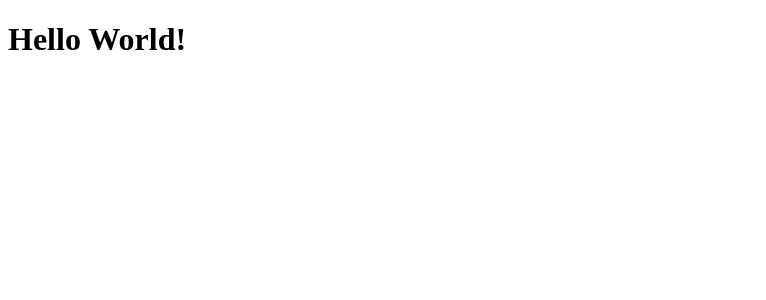
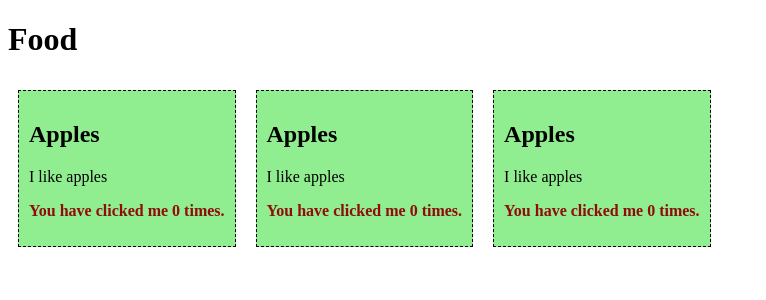
Before and after one commit to theacarreon/WEBPROG-SF231-vvuejs, a Vue app in the folder vue-project/: page / in a window 1280 px wide. Shown: the top 300 px of the page, without its empty margins (0-766 px from the left). Built offline with nearby package versions, Linux system fonts and the light colour scheme.

Commit message:
added components

```diff
--- a/vue-project/src/App.vue
+++ b/vue-project/src/App.vue
@@ -1,7 +1,22 @@
 <script></script>
 
 <template>
-  <h1>Hello World!</h1>
+  <h1>Food</h1>
+  <food-item/>
+  <food-item/>
+  <food-item/>
 </template>
 
-<style></style>
+<style>
+  #app > div {
+    border: dashed black 1px;
+    display: inline-block;
+    margin: 10px;
+    padding: 10px;
+    background-color: lightgreen;
+  }
+
+  #app > div:hover {
+    cursor: pointer;
+  }
+</style>
--- /dev/null
+++ b/vue-project/src/components/FoodItem.vue
@@ -0,0 +1,31 @@
+<template>
+    <div v-on:click="countClicks">
+      <h2>{{ name }}</h2>
+      <p>{{ message }}</p>
+      <p id="red">You have clicked me {{ clicks }} times.</p>
+    </div>
+  </template>
+
+  <script>
+  export default {
+    data() {
+      return {
+        name: 'Apples',
+        message: 'I like apples',
+        clicks: 0
+      }
+    },
+    methods: {
+      countClicks() {
+        this.clicks++;
+      }
+    }
+  }
+  </script>
+
+  <style>
+    #red {
+      font-weight: bold ;
+      color: rgb(144, 12, 12);
+    }
+  </style>
--- a/vue-project/src/main.js
+++ b/vue-project/src/main.js
@@ -1,4 +1,8 @@
 import { createApp } from 'vue'
+
 import App from './App.vue'
+import FoodItem from './components/FoodItem.vue'
 
-createApp(App).mount('#app')
+const app = createApp(App)
+app.component('food-item', FoodItem)
+app.mount('#app')
```
